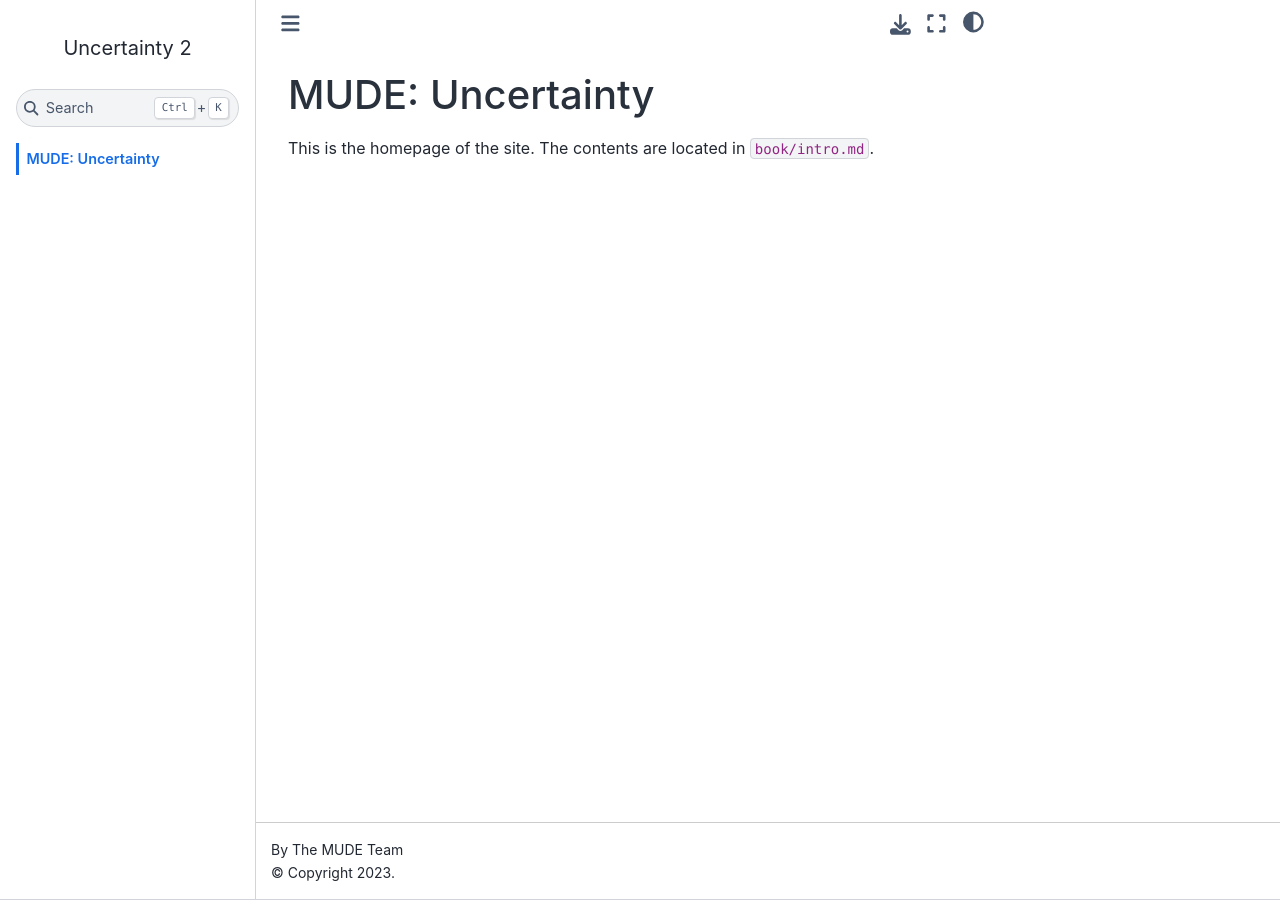
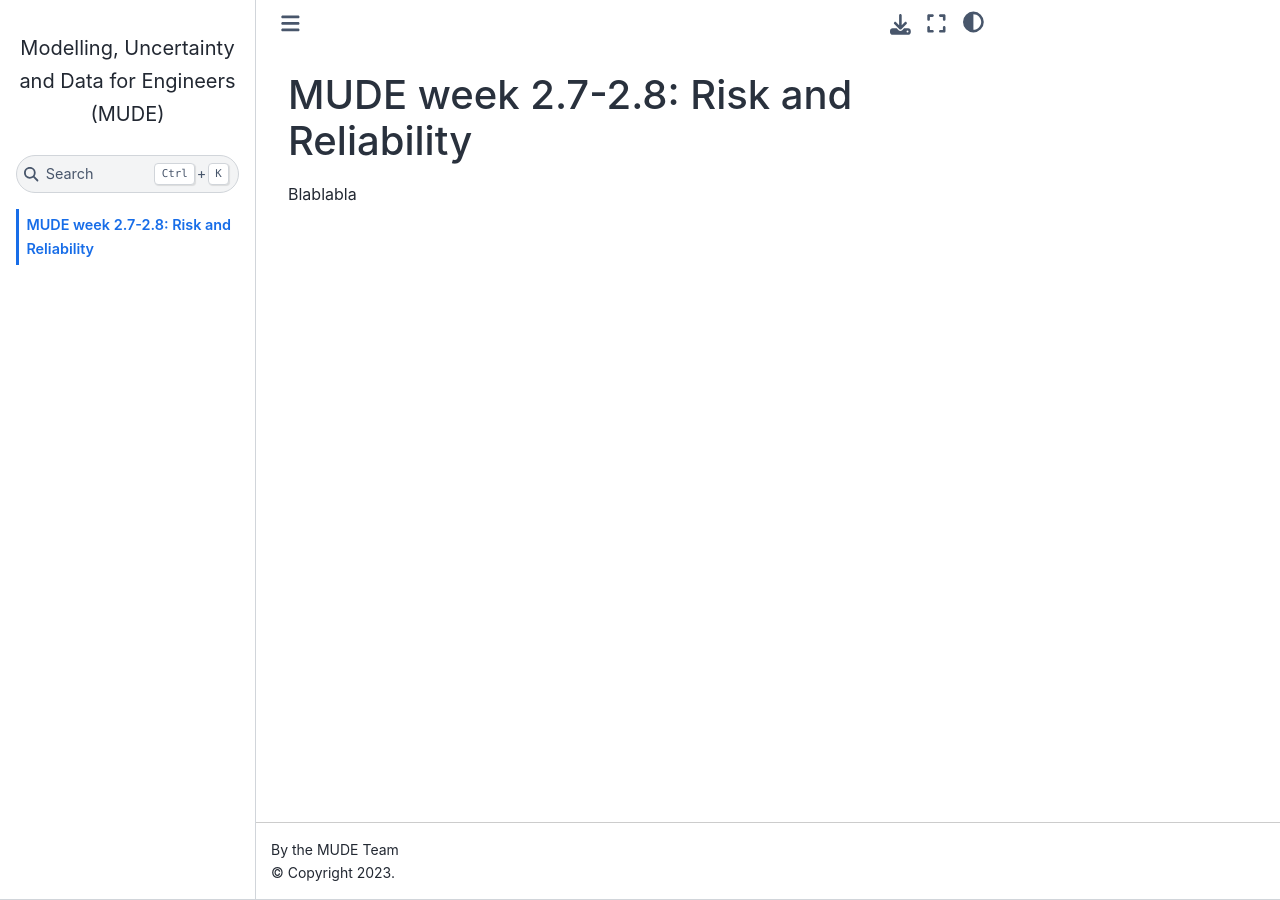
Before and after one commit to TUDelft-CITG/MUDE, a Jupyter Book: the page built from book/intro.md, in a window 1280 px wide. Built offline with Jupyter Book 1.0.4 settings and Sphinx 7.4.7 and the Sphinx Book theme 1.1.4, drawn with Linux system fonts in a browser that asks for light colours.

Commit message:
Change website title

```diff
--- a/book/_config.yml
+++ b/book/_config.yml
@@ -1,5 +1,5 @@
-title: Uncertainty 2
-author: The MUDE Team
+title: Modelling, Uncertainty and Data for Engineers (MUDE)
+author: the MUDE Team
 logo: _static/MUDE_Logo-small.png
 
 execute:
--- a/book/intro.md
+++ b/book/intro.md
@@ -1,3 +1,3 @@
-# MUDE: Uncertainty
+# MUDE week 2.7-2.8: Risk and Reliability
 
-This is the homepage of the site. The contents are located in `book/intro.md`.
+Blablabla
```
